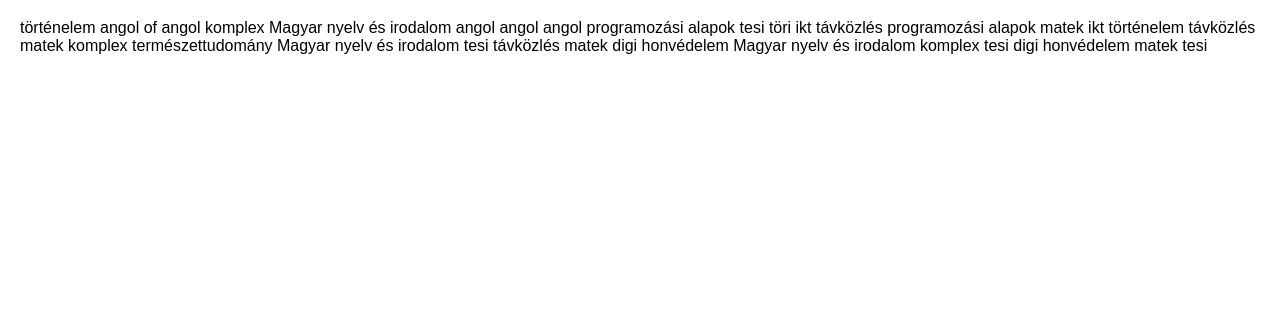
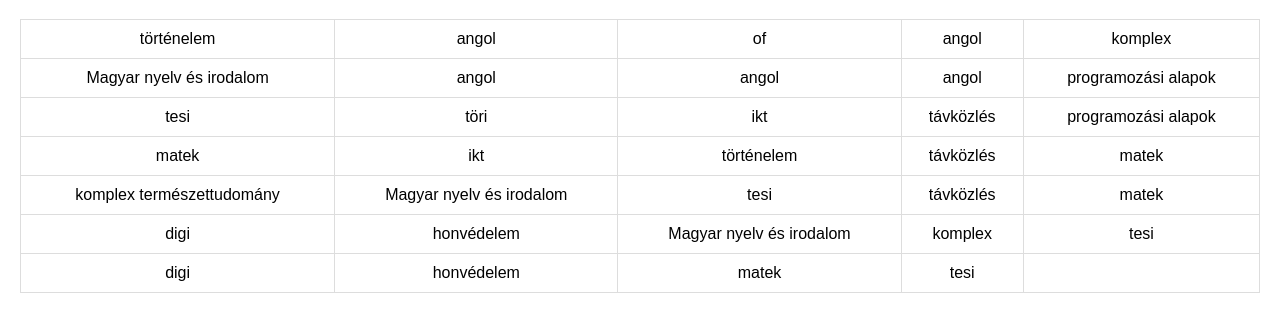
Before and after one commit to Havasi248/IKT, a plain HTML site: page orarend.html in a window 1280 px wide. Shown: the part 61-392 px from the top of the page. Drawn offline with Linux system fonts and the light colour scheme.

Commit message:
Update orarend.html

```diff
--- a/orarend.html
+++ b/orarend.html
@@ -26,7 +26,7 @@
 <body>
 
     <h1>Órarend</h1>
-
+  <table>
    <tr>
             <td>történelem</td>
             <td>angol</td>
```
